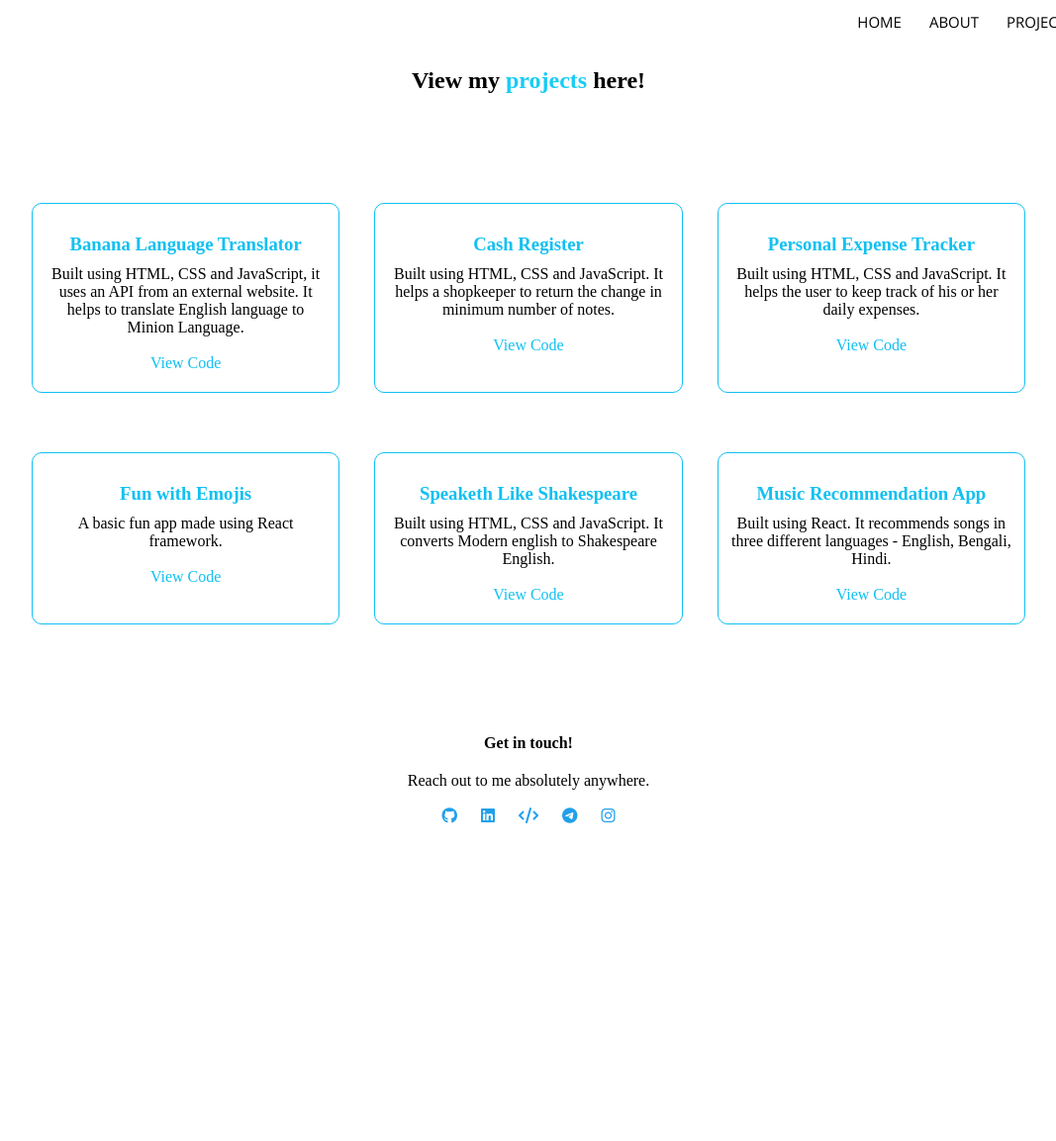
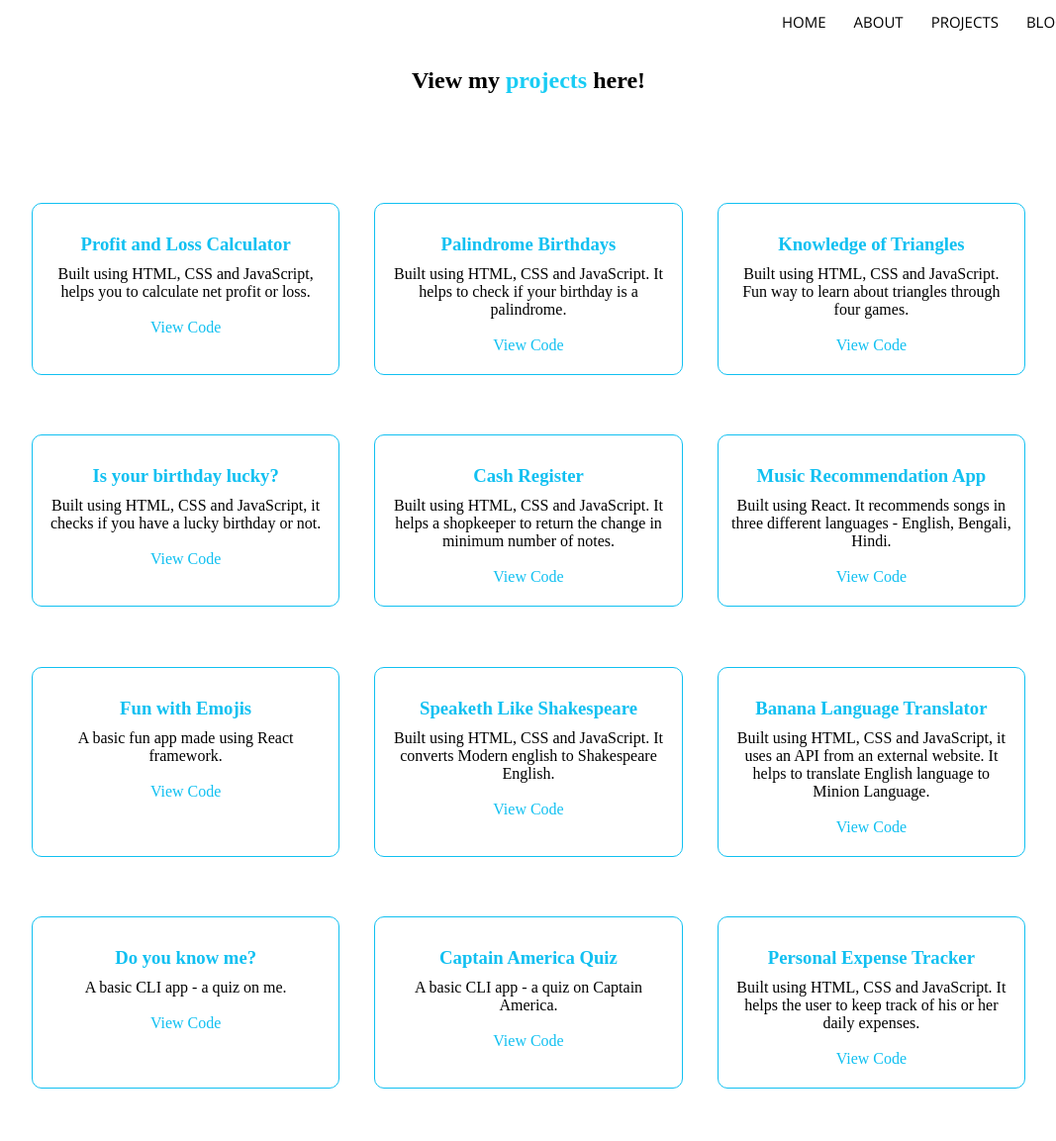
Before and after one commit to sam065/Personal-Website, a plain HTML site: page projects.html in a window 1280 px wide. Shown: the part 23-1176 px from the top of the page at 99% size, without its empty margins (106-1173 px from the left). Before the commit the page ends 903 px from the top, so only its background shows below. Drawn offline with nearby package versions, Linux system fonts and the light colour scheme.

Commit message:
updated projects.html

```diff
--- a/projects.html
+++ b/projects.html
@@ -20,7 +20,7 @@
                     <li><a href="/">HOME</a></li>
                     <li><a href="/">ABOUT</a></li>
                     <li><a href="/projects.html">PROJECTS</a></li>
-
+                    <li><a href="/blogs.html">BLOGS</a></li>
                 </ul>
             </div>
 
@@ -29,13 +29,31 @@
         <h1 class="hero-head">View my <span class="heading-inverted">projects</span> here!</h1>
     </header>
     <section class="projects">
-
         <div class="row ">
             <div class="project">
-                <h3><a href="https://minionsbananalanguage.netlify.app/">Banana Language Translator</a></h3>
-                <p>Built using HTML, CSS and JavaScript, it uses an API from an external website. It helps to translate English language to Minion Language. </p>
+                <h3><a href="https://yourprofitlosscalculator.netlify.app/">Profit and Loss Calculator</a></h3>
+                <p>Built using HTML, CSS and JavaScript, helps you to calculate net profit or loss. </p>
                 <br>
-                <a class="link" href="https://github.com/sam065/Banana-Talk-Translator">View Code</a>
+                <a class="link" href="https://github.com/sam065/profit-loss-calculator">View Code</a>
+            </div>
+            <div class="project">
+                <h3><a href="https://palindromic-birthday-celebration.netlify.app/">Palindrome Birthdays</a></h3>
+                <p>Built using HTML, CSS and JavaScript. It helps to check if your birthday is a palindrome. </p><br>
+                <a class="link" href="https://github.com/sam065/Palindrome-Birthday">View Code</a>
+            </div>
+            <div class="project">
+                <h3><a href="https://knowledgeoftriangles.netlify.app/">Knowledge of Triangles</a></h3>
+                <p>Built using HTML, CSS and JavaScript. Fun way to learn about triangles through four games.</p>
+                <br>
+                <a class="link" href="https://github.com/sam065/Knowledge-Of-Triangles">View Code</a>
+            </div>
+        </div>
+        <div class="row ">
+            <div class="project">
+                <h3><a href="https://findoutluckybirthdays.netlify.app/">Is your birthday lucky?</a></h3>
+                <p>Built using HTML, CSS and JavaScript, it checks if you have a lucky birthday or not. </p>
+                <br>
+                <a class="link" href="https://github.com/sam065/Is-your-birthday-lucky">View Code</a>
             </div>
             <div class="project">
                 <h3><a href="https://helpwithcash.netlify.app/">Cash Register</a></h3>
@@ -44,10 +62,10 @@
                 <a class="link" href="https://github.com/sam065/cash-register">View Code</a>
             </div>
             <div class="project">
-                <h3><a href="https://myexpensediary.netlify.app/">Personal Expense Tracker</a></h3>
-                <p>Built using HTML, CSS and JavaScript. It helps the user to keep track of his or her daily expenses.</p>
+                <h3><a href="https://csb-rj109q.netlify.app/">Music Recommendation App</a></h3>
+                <p>Built using React. It recommends songs in three different languages - English, Bengali, Hindi.</p>
                 <br>
-                <a class="link" href="https://github.com/sam065/personal-expense-tracker">View Code</a>
+                <a class="link" href="https://github.com/sam065/music-recommendation">View Code</a>
             </div>
         </div>
         <div class="row ">
@@ -64,12 +82,33 @@
                 <a class="link" href="https://github.com/sam065/SpeakthLikeShakespeare">View Code</a>
             </div>
             <div class="project">
-                <h3><a href="https://csb-rj109q.netlify.app/">Music Recommendation App</a></h3>
-                <p>Built using React. It recommends songs in three different languages - English, Bengali, Hindi.</p>
+                <h3><a href="https://minionsbananalanguage.netlify.app/">Banana Language Translator</a></h3>
+                <p>Built using HTML, CSS and JavaScript, it uses an API from an external website. It helps to translate English language to Minion Language. </p>
                 <br>
-                <a class="link" href="https://github.com/sam065/music-recommendation">View Code</a>
+                <a class="link" href="https://github.com/sam065/Banana-Talk-Translator">View Code</a>
             </div>
         </div>
+        <div class="row ">
+            <div class="project">
+                <h3><a href="https://replit.com/@sam065/how-well-do-you-know-me?embed=1&output=1">Do you know me?</a></h3>
+                <p>A basic CLI app - a quiz on me.</p>
+                <br>
+                <a class="link" href="https://github.com/sam065/how-well-do-you-know-me">View Code</a>
+            </div>
+            <div class="project">
+                <h3><a href="https://replit.com/@sam065/CaptainAmericaQuiz?embed=1&output=1/">Captain America Quiz</a></h3>
+                <p>A basic CLI app - a quiz on Captain America. </p>
+                <br>
+                <a class="link" href="https://github.com/sam065/Captain-America-Quiz">View Code</a>
+            </div>
+            <div class="project">
+                <h3><a href="https://myexpensediary.netlify.app/">Personal Expense Tracker</a></h3>
+                <p>Built using HTML, CSS and JavaScript. It helps the user to keep track of his or her daily expenses.</p>
+                <br>
+                <a class="link" href="https://github.com/sam065/personal-expense-tracker">View Code</a>
+            </div>
+        </div>
+
 
     </section>
     <section class="footer">
```
Also changed, not shown: blogs.html (added, +55 -0 lines), index.html (+1 -1 lines).
